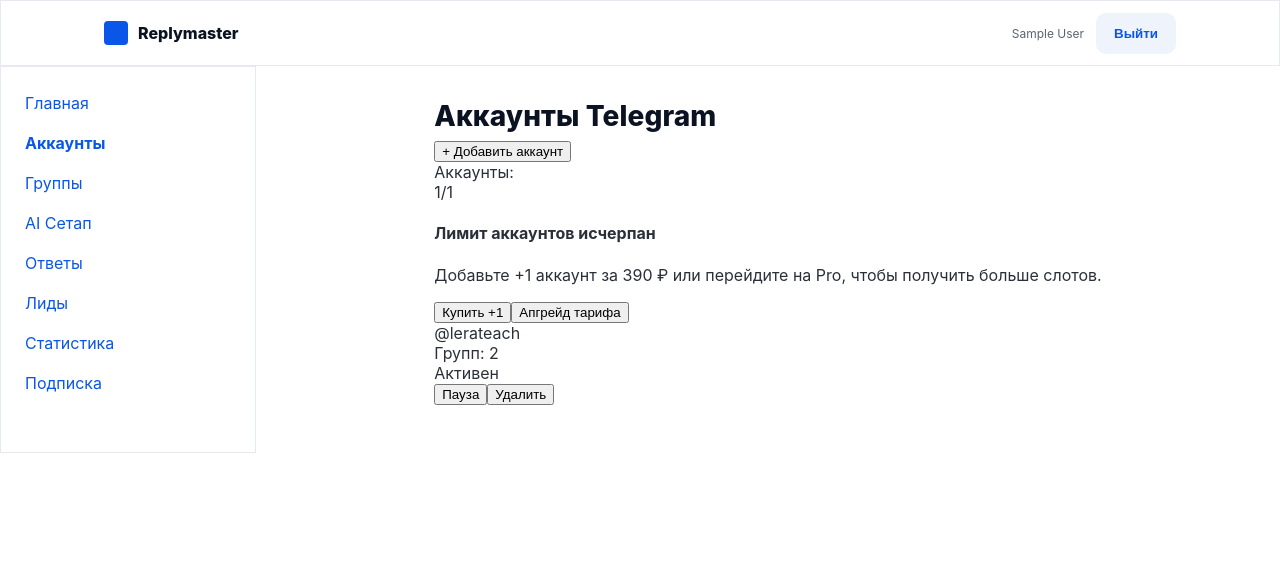
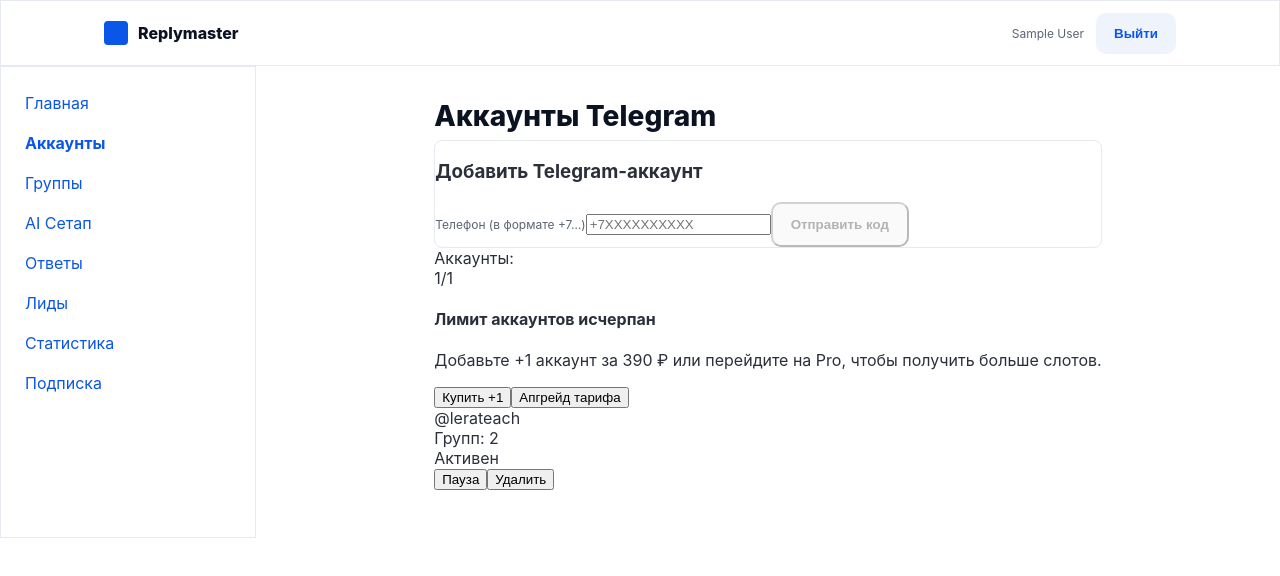
Before and after one commit to anykord/replymaster-frontend, a Next.js app: page /dashboard/accounts in a window 1280 px wide. Shown: the top 576 px of the page. Built offline with nearby package versions, Linux system fonts and the light colour scheme; no server answers; sample sign-in values are in the browser's storage.

Commit message:
Update AddAccountDialog.js

```diff
--- a/components/dashboard/AddAccountDialog.js
+++ b/components/dashboard/AddAccountDialog.js
@@ -1,23 +1,96 @@
 import { useState } from 'react';
-export default function AddAccountDialog({ onAdd }) {
-  const [open, setOpen] = useState(false);
-  const [username, setUsername] = useState('');
+
+export default function AddAccountDialog({ onAdded }) {
+  const [step, setStep] = useState(1);
+  const [phone, setPhone] = useState('');
+  const [code, setCode] = useState('');
+  const [loading, setLoading] = useState(false);
+  const [error, setError] = useState('');
+
+  const sendCode = async () => {
+    setError(''); setLoading(true);
+    try {
+      const r = await fetch('/api/tg/sendCode', {
+        method: 'POST', headers: {'Content-Type':'application/json'},
+        body: JSON.stringify({ phone })
+      });
+      const data = await r.json();
+      if(!r.ok) throw new Error(data.error || 'Ошибка отправки кода');
+      setStep(2);
+    } catch(e) { setError(e.message); }
+    finally { setLoading(false); }
+  };
+
+  const signIn = async () => {
+    setError(''); setLoading(true);
+    try {
+      const r = await fetch('/api/tg/signIn', {
+        method: 'POST', headers: {'Content-Type':'application/json'},
+        body: JSON.stringify({ phone, code })
+      });
+      const data = await r.json();
+      if(!r.ok) throw new Error(data.error || 'Ошибка входа');
+
+      // верифицируем профиль
+      const r2 = await fetch('/api/tg/me', {
+        method: 'POST', headers: {'Content-Type':'application/json'},
+        body: JSON.stringify({ accountId: data.accountId })
+      });
+      const me = await r2.json();
+      if(!r2.ok) throw new Error(me.error || 'Не удалось получить профиль');
+
+      const list = JSON.parse(localStorage.getItem('rm_accounts') || '[]');
+      list.push({
+        accountId: data.accountId,
+        phone: me.phone || phone,
+        username: me.username || '',
+        name: [me.first_name, me.last_name].filter(Boolean).join(' ') || ''
+      });
+      localStorage.setItem('rm_accounts', JSON.stringify(list));
+      onAdded?.(data.accountId);
+
+      setStep(1); setPhone(''); setCode('');
+    } catch(e) { setError(e.message); }
+    finally { setLoading(false); }
+  };
+
   return (
-    <div>
-      <button onClick={()=>setOpen(true)} className="px-3 py-2 rounded-lg bg-indigo-600 text-white text-sm">+ Добавить аккаунт</button>
-      {open && (
-        <div className="fixed inset-0 bg-black/30 grid place-items-center p-4">
-          <div className="w-full max-w-md rounded-2xl bg-white p-5 shadow-xl">
-            <h3 className="font-semibold text-lg mb-2">Добавить Telegram-аккаунт</h3>
-            <p className="text-sm text-gray-500 mb-3">Импорт .session + api_id / api_hash — заглушка для моков.</p>
-            <input value={username} onChange={e=>setUsername(e.target.value)} placeholder="@username" className="w-full rounded border px-3 py-2 text-sm mb-3" />
-            <div className="flex justify-end gap-2">
-              <button onClick={()=>setOpen(false)} className="px-3 py-1.5 rounded-lg border text-sm">Отмена</button>
-              <button onClick={()=>{ onAdd({username, status:'active', groupsCount:0}); setOpen(false); }} className="px-3 py-1.5 rounded-lg bg-gray-900 text-white text-sm">Добавить</button>
-            </div>
-          </div>
-        </div>
+    <div className="rm-card p-4">
+      <h3 className="font-semibold mb-2">Добавить Telegram-аккаунт</h3>
+
+      {step === 1 && (
+        <>
+          <label className="small muted mb-1">Телефон (в формате +7…)</label>
+          <input
+            type="tel"
+            inputMode="tel"
+            className="border rounded p-2 w-full mb-2"
+            placeholder="+7XXXXXXXXXX"
+            value={phone}
+            onChange={(e)=>setPhone(e.target.value)}
+          />
+          <button className="btn" onClick={sendCode} disabled={loading || !phone}>
+            {loading ? 'Отправляем…' : 'Отправить код'}
+          </button>
+        </>
       )}
+
+      {step === 2 && (
+        <>
+          <div className="muted small mb-1">Код пришёл в Telegram (диалог «Telegram») для номера {phone}</div>
+          <input
+            className="border rounded p-2 w-full mb-2"
+            placeholder="Код из Telegram"
+            value={code}
+            onChange={(e)=>setCode(e.target.value)}
+          />
+          <button className="btn primary" onClick={signIn} disabled={loading || !code}>
+            {loading ? 'Входим…' : 'Подтвердить и войти'}
+          </button>
+        </>
+      )}
+
+      {error && <div className="small" style={{color:'#c0392b', marginTop:8}}>{error}</div>}
     </div>
   );
 }
```
